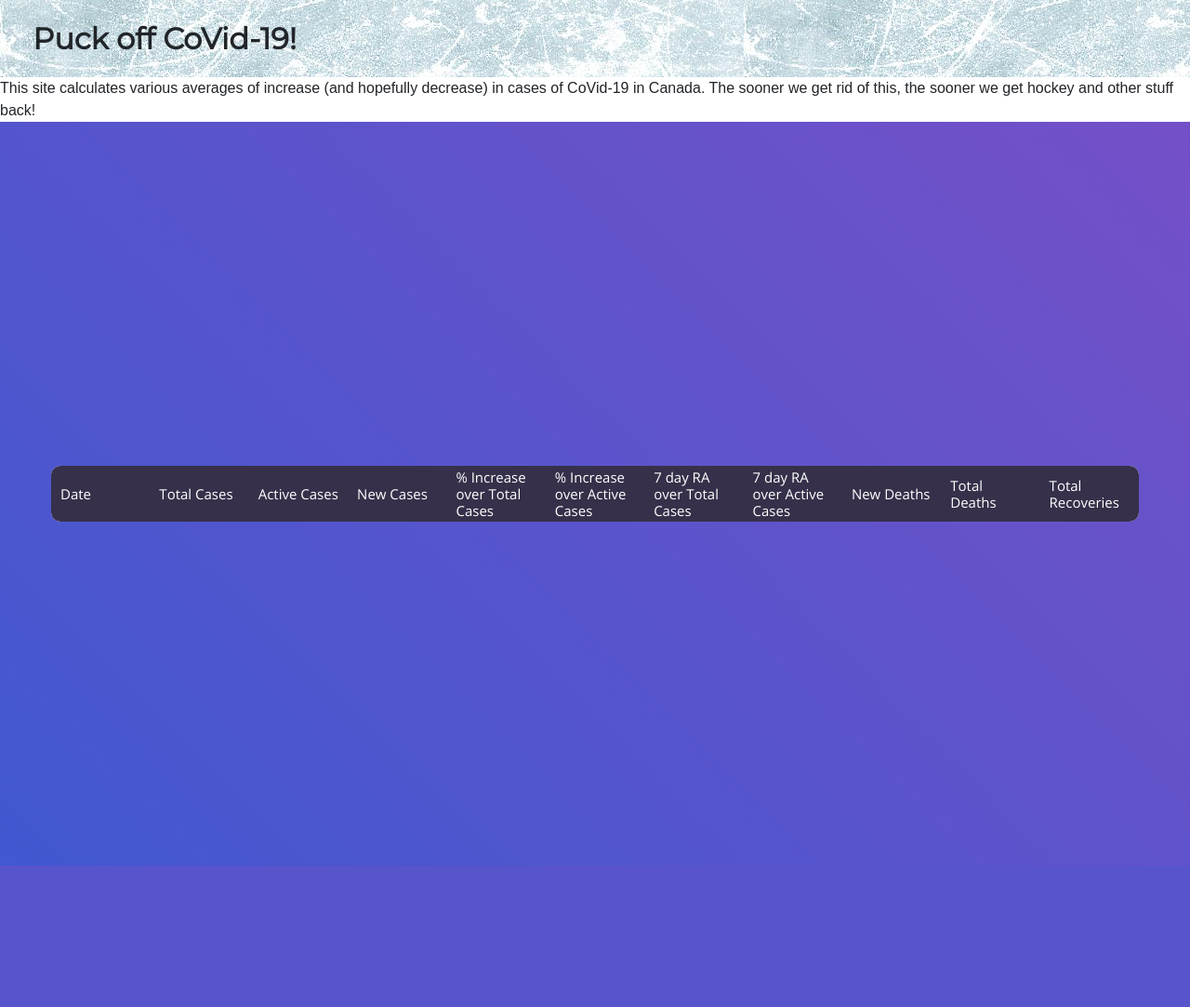
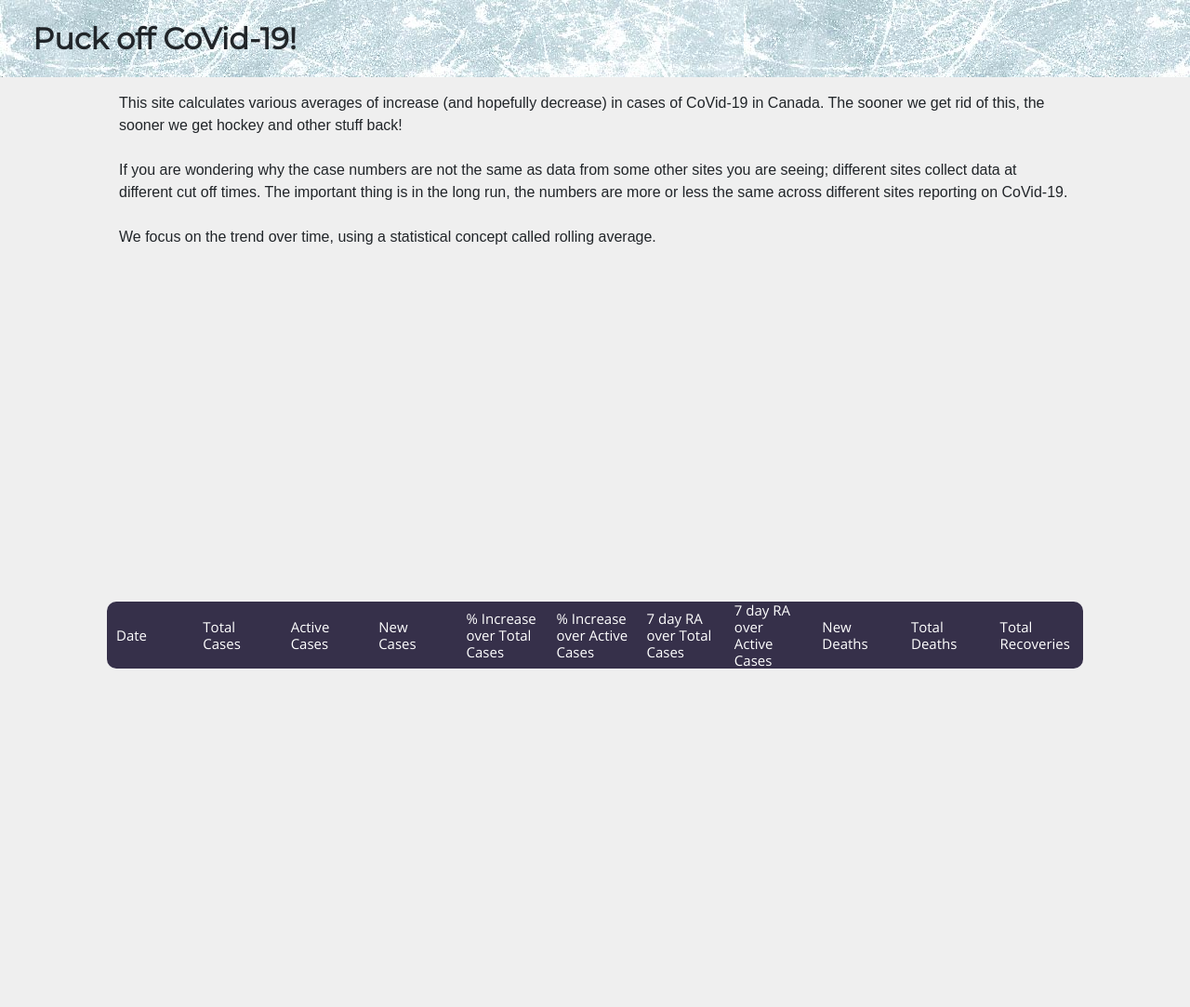
Before and after one commit to UVStudio/bring-hockey-back, a Node server app: page / in a window 1280 px wide. Shown: the whole page at 93% size. Before the commit the page ends 931 px from the top, so only its background shows below. Run offline with Node 20, Linux system fonts and the light colour scheme; data that the repository does not hold is empty; some libraries are stand-ins or nearby versions.

```diff
--- a/public/css/main.css
+++ b/public/css/main.css
@@ -20,6 +20,9 @@ html {
   font-family: sans-serif;
 }
 
+body {
+  background-color: #efefef;
+}
 /* ------------------------------------ */
 a {
   margin: 0px;
@@ -89,6 +92,11 @@ iframe {
   border: none !important;
 }
 
+.main-text {
+  margin: 1em auto;
+  width: 80%;
+}
+
 /*////////////////
 navbar */
 .navbar {
@@ -120,11 +128,6 @@ navbar */
 .container-table100 {
   width: 100%;
   min-height: 100vh;
-  background: #c850c0;
-  background: -webkit-linear-gradient(45deg, #4158d0, #7450c8);
-  background: -o-linear-gradient(45deg, #4158d0, #7450c8);
-  background: -moz-linear-gradient(45deg, #4158d0, #7450c8);
-  background: linear-gradient(45deg, #4158d0, #7450c8);
 
   display: -webkit-box;
   display: -webkit-flex;
--- a/views/index.handlebars
+++ b/views/index.handlebars
@@ -11,8 +11,8 @@
               <th class="column">New Cases</th>
               <th class="column">% Increase over Total Cases</th>
               <th class="column">% Increase over Active Cases</th>
-              <th class="column">7 day RA over Total Cases</th>
-              <th class="column">7 day RA over Active Cases</th>
+              <th class="column" id="ra-total">7 day RA over Total Cases</th>
+              <th class="column" id="ra-active">7 day RA over Active Cases</th>
               <th class="column">New Deaths</th>
               <th class="column">Total Deaths</th>
               <th class="column">Total Recoveries</th>
--- a/views/layouts/main.handlebars
+++ b/views/layouts/main.handlebars
@@ -22,10 +22,19 @@
   </nav>
   <div class="main-text">
     <p>This site calculates various averages of increase (and hopefully decrease) in cases of CoVid-19 in Canada. The
-    sooner we get rid of this, the sooner we get hockey and other stuff back!</p>
+      sooner we get rid of this, the sooner we get hockey and other stuff back!</p>
+    <br>
+    <p>If you are wondering why the case numbers are not the same as data from some other sites you are seeing;
+      different sites collect data at different cut off times. The important thing is in the long run, the numbers are
+      more or less the same across different sites reporting on CoVid-19.</p>
+    <br>
+    <p>We focus on the trend over time, using a statistical concept called <a
+        href="https://en.wikipedia.org/wiki/Moving_average"></a>rolling average</a>.</p>
   </div>
-  <div></div>
-  {{{body}}}
+  <div class="container">
+    {{{body}}}
+  </div>
+
 </body>
 
 </html>
```
